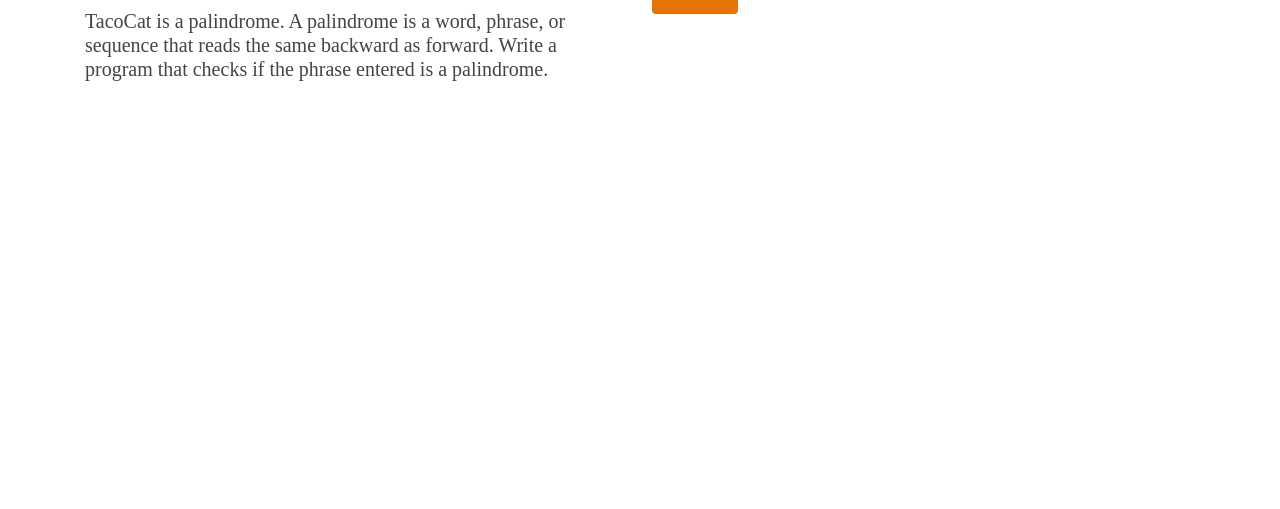
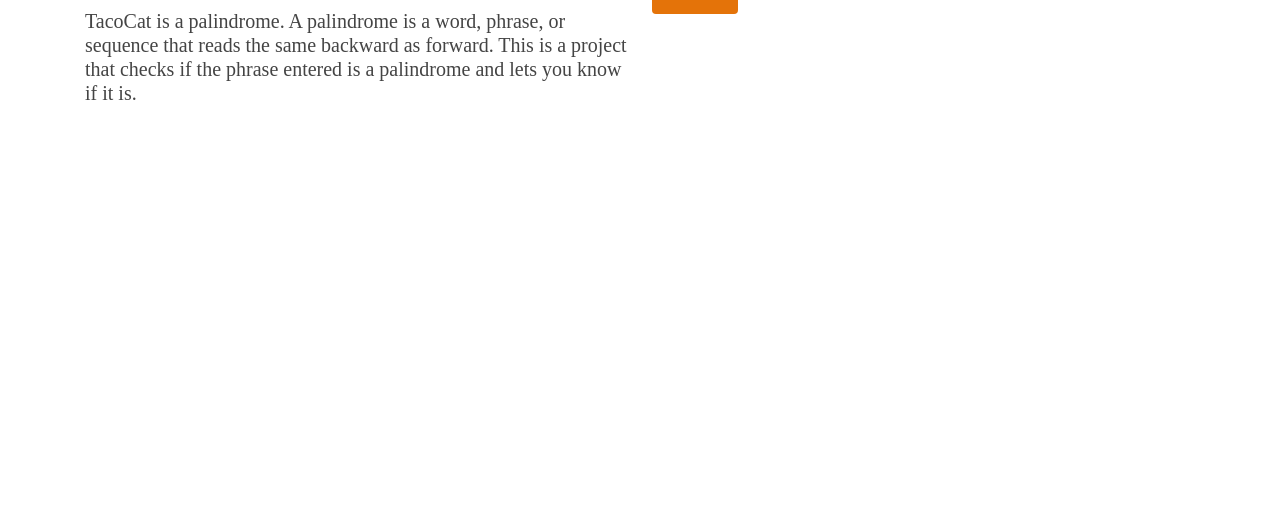
Before and after one commit to cortiz313/tacocat, a plain HTML site: page app.html in a window 1280 px wide. Shown: the part 211-720 px from the top of the page. Drawn offline with nearby package versions, Linux system fonts and the light colour scheme; a web font is replaced by a local one.

Commit message:
adjusted description

```diff
--- a/app.html
+++ b/app.html
@@ -67,8 +67,8 @@
                         TacoCat: A Coding Project
                     </h1>
                     <h4 class="lead pb-2 appbody">
-                        TacoCat is a palindrome. A palindrome is a word, phrase, or sequence that reads the same backward as forward. Write a program that checks
-                        if the phrase entered is a palindrome.
+                        TacoCat is a palindrome. A palindrome is a word, phrase, or sequence that reads the same backward as forward.
+                        This is a project that checks if the phrase entered is a palindrome and lets you know if it is.
                     </h4>
                 </div>
                 <div class="col">
```
Also changed, not shown: index.html (+2 -2 lines).
